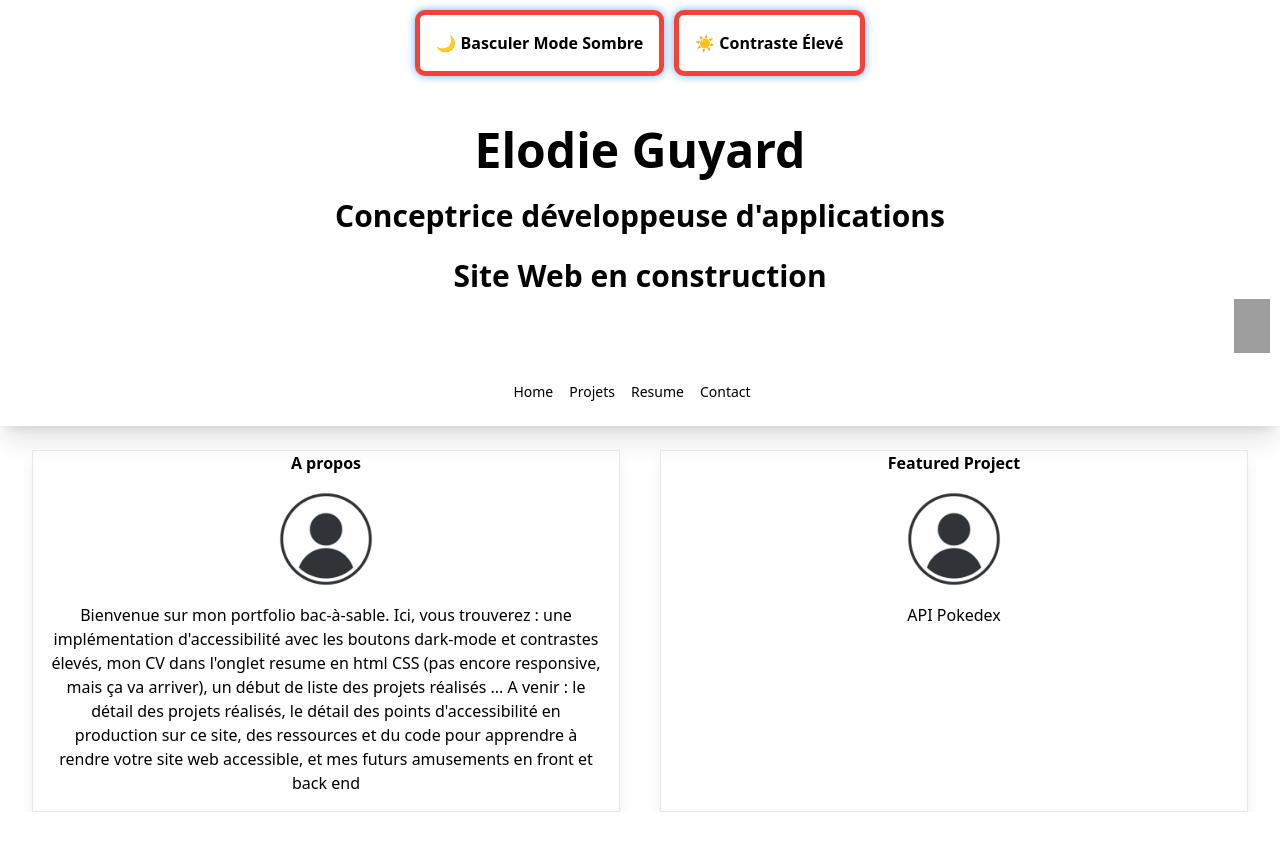
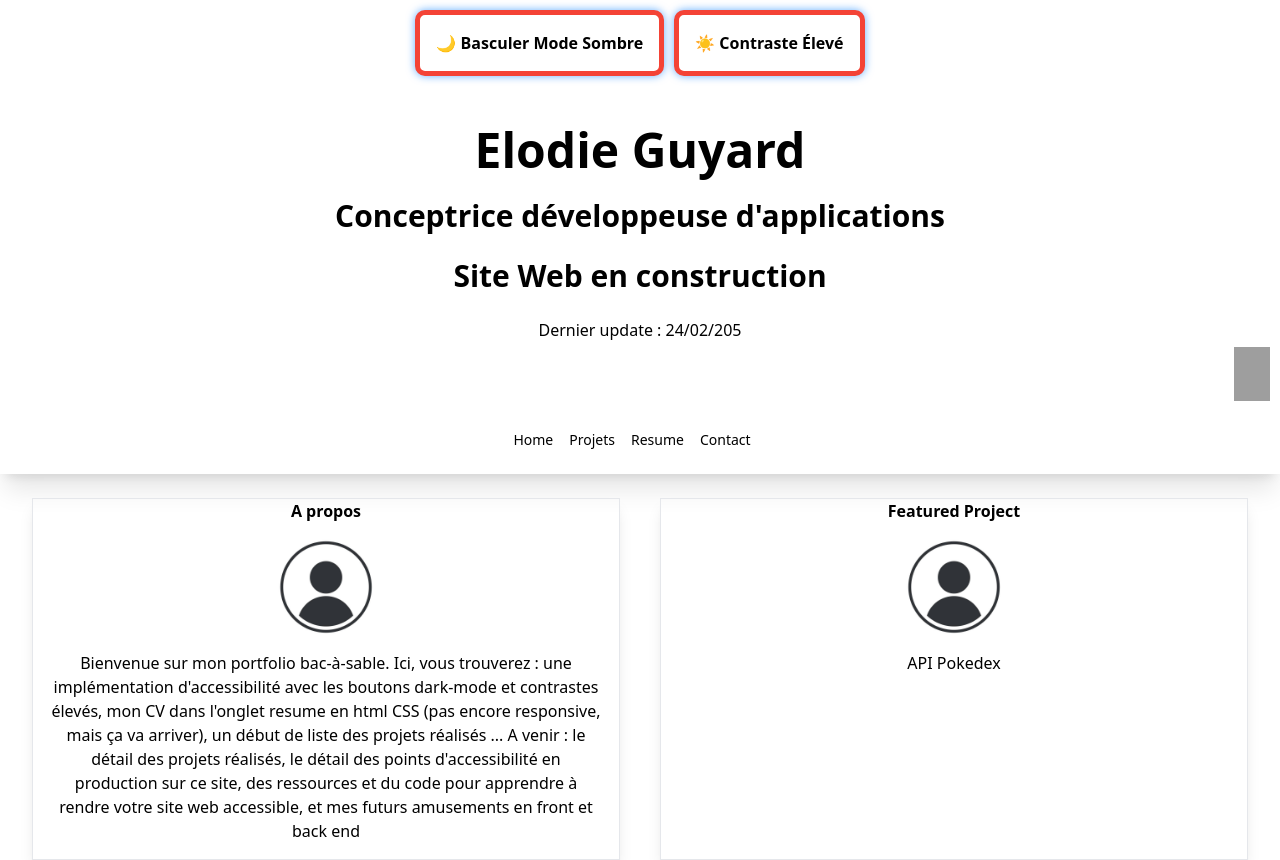
Before and after one commit to ElodieGuyard/-WIP-Portfolio, an Angular app: page /home in a window 1280 px wide. Before the commit the page ends 812 px from the top, so only its background shows below. Built offline with nearby package versions, Linux system fonts and the light colour scheme; grey boxes are pictures that could not be loaded.

Commit message:
Content: Update header.component.html

```diff
--- a/src/app/header/header.component.html
+++ b/src/app/header/header.component.html
@@ -3,6 +3,7 @@
         <h1 class="mb-6 text-5xl font-bold">Elodie Guyard</h1>
         <h2 class="mb-6 text-3xl font-bold">Conceptrice développeuse d'applications</h2>
         <h3 class="mb-6 text-3xl font-bold">Site Web en construction</h3>
+        <h3 class="mb-6 text-1xl">Dernier update : 24/02/205</h3>
     </div>
 
     <div style="position: absolute; bottom: 5px; right: 10px;">
```
